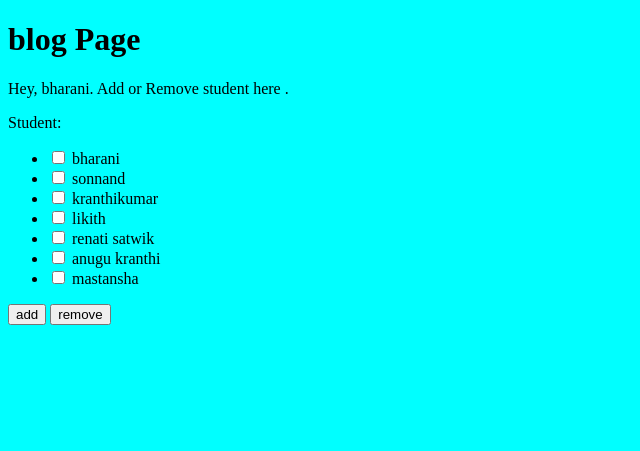
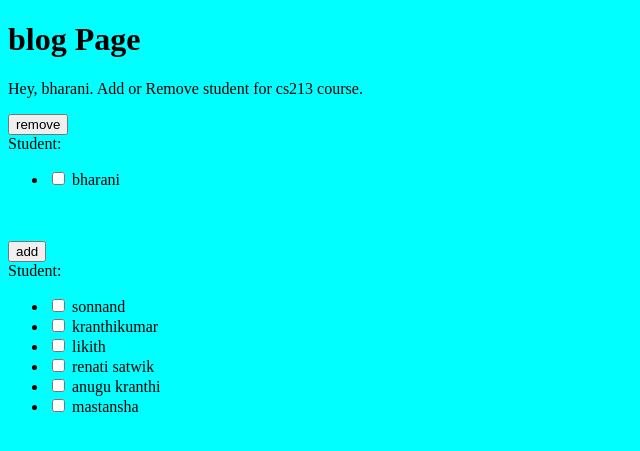
Before and after one commit to s0nnandh/GammaProject, a Django app: a page that uses project/Templates/courses.html in a window 1280 px wide. Shown: the top 451 px of the page, without its empty margins (0-640 px from the left). Run offline with Django 3.2, Linux system fonts and the light colour scheme; a user stored in the database is signed in; data comes from the database, SQL or seed files in the repository; both versions use the stored data as it was after the commit.

Commit message:
modified views for course

```diff
--- a/project/Templates/courses.html
+++ b/project/Templates/courses.html
@@ -1,11 +1,18 @@
 {% extends 'base.html' %}
 {% block content %}
 <h1>blog Page</h1>
-<p>Hey, {{ user.username }}. Add or Remove student here .</p>
+<p>Hey, {{ user.username }}. Add or Remove student for {{ course }} course.</p>
 <form method="post" enctype="multipart/form-data">
-	{% csrf_token %}
-	{{ form }}
-	<input type="submit" name="add" value="add" />
-	<input type="submit" name="remove" value="remove" />
+    {% csrf_token %}
+    <input type="submit" name="remove" value="remove" />
+<br>
+	{{ form1 }}
+</form>
+<br><br>
+<form method="post" enctype="multipart/form-data">
+    {% csrf_token %}
+    <input type="submit" name="add" value="add" /><br>
+	{{ form2 }}
+
 </form>
 {% endblock %}
--- a/project/bogs/forms.py
+++ b/project/bogs/forms.py
@@ -1,9 +1,8 @@
 from django import forms
 from .models import Person
 a=Person.objects.all()
-l = []
-for x in a:
-    l.append((x.userid,x.name))
+l = [1,2]
+
 
 class SimpleForm(forms.Form):
     student = forms.MultipleChoiceField(
--- a/project/bogs/views.py
+++ b/project/bogs/views.py
@@ -5,16 +5,18 @@ from .forms import SimpleForm
 def course(request,ide):
     if not request.user.is_authenticated:
         return redirect('/login')
-    print(ide)
     profname=request.user
-    form = SimpleForm()
-    form.ide=ide
+    form1 = SimpleForm()
+    form2 = SimpleForm()
+    l = []
+    l2=[]
+    grp=Group.objects.get(name=ide)
+
+
+
     if request.method =='POST':
         dict=request.POST
         a=dict.getlist('student')
-        print(dict)
-        grp=Group.objects.get(name=ide)
-        print(grp.members.all())
         if 'add' in dict:
             for studentid in a:
                 per=Person.objects.get(userid=studentid)
@@ -24,7 +26,16 @@ def course(request,ide):
                 per=Person.objects.get(userid=studentid)
                 grp.members.remove(per)
 
-    return render(request,'courses.html',{'form':form,'course':ide})
+    a=Person.objects.all()
+    members=grp.members.all()
+    for x in a:
+        if x not in members:
+            l2.append((x.userid,x.name))
+    form2.fields['student'].choices = l2
+    for x in members:
+        l.append((x.userid,x.name))
+    form1.fields['student'].choices = l
+    return render(request,'courses.html',{'form1':form1,'form2':form2,'course':ide})
 
 def home(request):
     if not request.user.is_authenticated:
```
Also changed, not shown: project/db.sqlite3.
